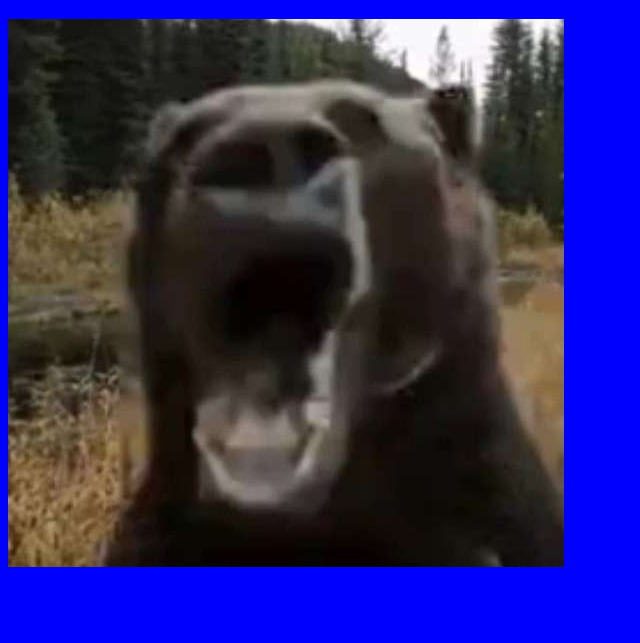
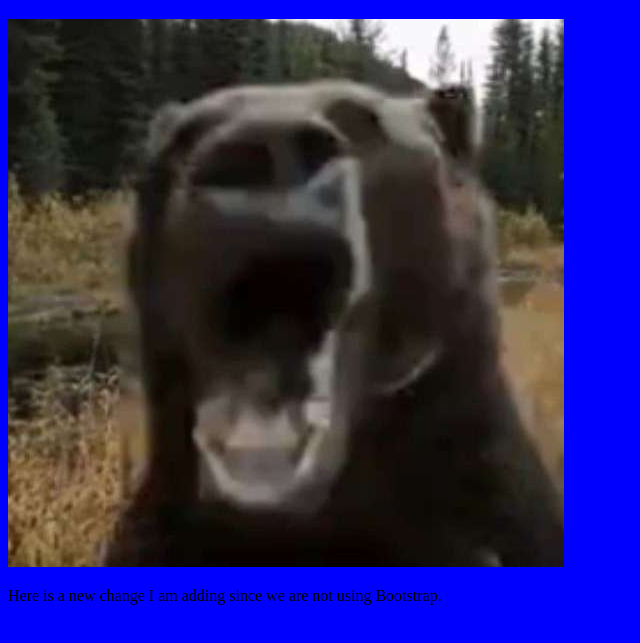
Before and after one commit to tj0888655/Spring, a plain HTML site: page index.html in a window 1280 px wide. Shown: the part 61-704 px from the top of the page, without its empty margins (0-640 px from the left). Drawn offline with Linux system fonts and the light colour scheme.

Commit message:
added a paragraph... again

```diff
--- a/index.html
+++ b/index.html
@@ -13,5 +13,9 @@
 
     <img src="Bear_pic.jpg" alt="Bear">
 
+    <p>
+        Here is a new change I am adding since we are not using Bootstrap.
+
+    </p>
 </body>
 </html>
```
